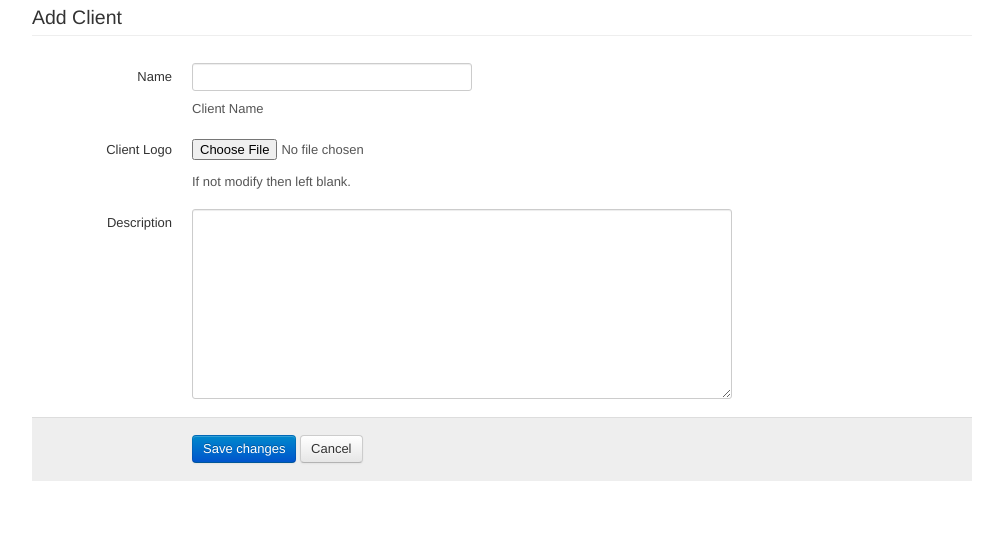
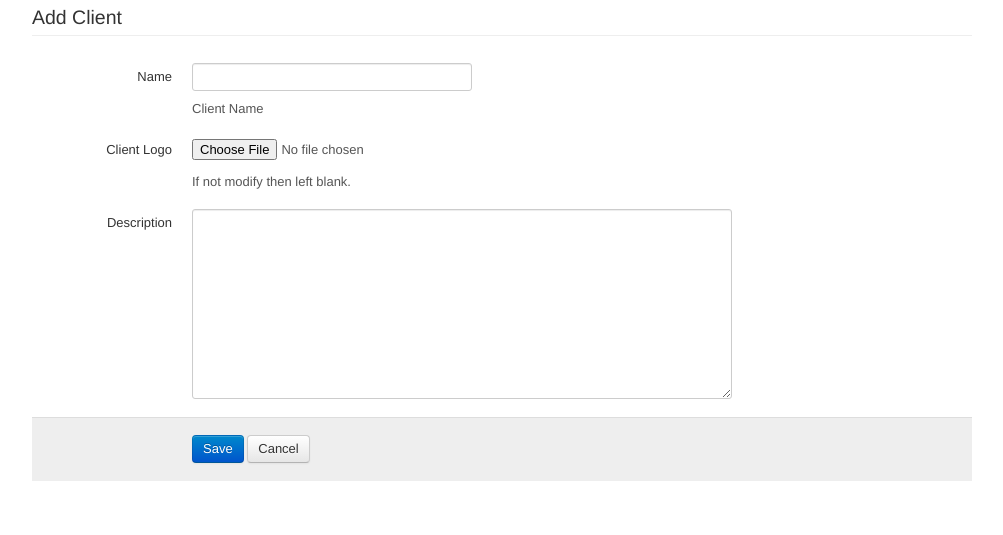
Before and after one commit to liquidimpact/LiquidImpact, a PHP site: the page made by approot/application/views/client/edit.php in a window 1280 px wide. Shown: the part 55-590 px from the top of the page, without its empty margins (138-1141 px from the left). Run offline with PHP 8.4, Linux system fonts and the light colour scheme; the template is opened without the code that fills it, so the values that code supplies are empty; some libraries are stand-ins or nearby versions.

Commit message:
chenge 2 words

```diff
--- a/approot/application/views/case/edit.php
+++ b/approot/application/views/case/edit.php
@@ -31,7 +31,7 @@
         </div>
       </div>
       <div class="form-actions">
-        <button type="submit" class="btn btn-primary">Save changes</button>
+        <button type="submit" class="btn btn-primary">Save</button>
         <button class="btn">Cancel</button>
       </div>
     </fieldset>
--- a/approot/application/views/client/edit.php
+++ b/approot/application/views/client/edit.php
@@ -31,7 +31,7 @@
         </div>
       </div>
       <div class="form-actions">
-        <button type="submit" class="btn btn-primary">Save changes</button>
+        <button type="submit" class="btn btn-primary">Save</button>
         <button class="btn">Cancel</button>
       </div>
     </fieldset>
```
